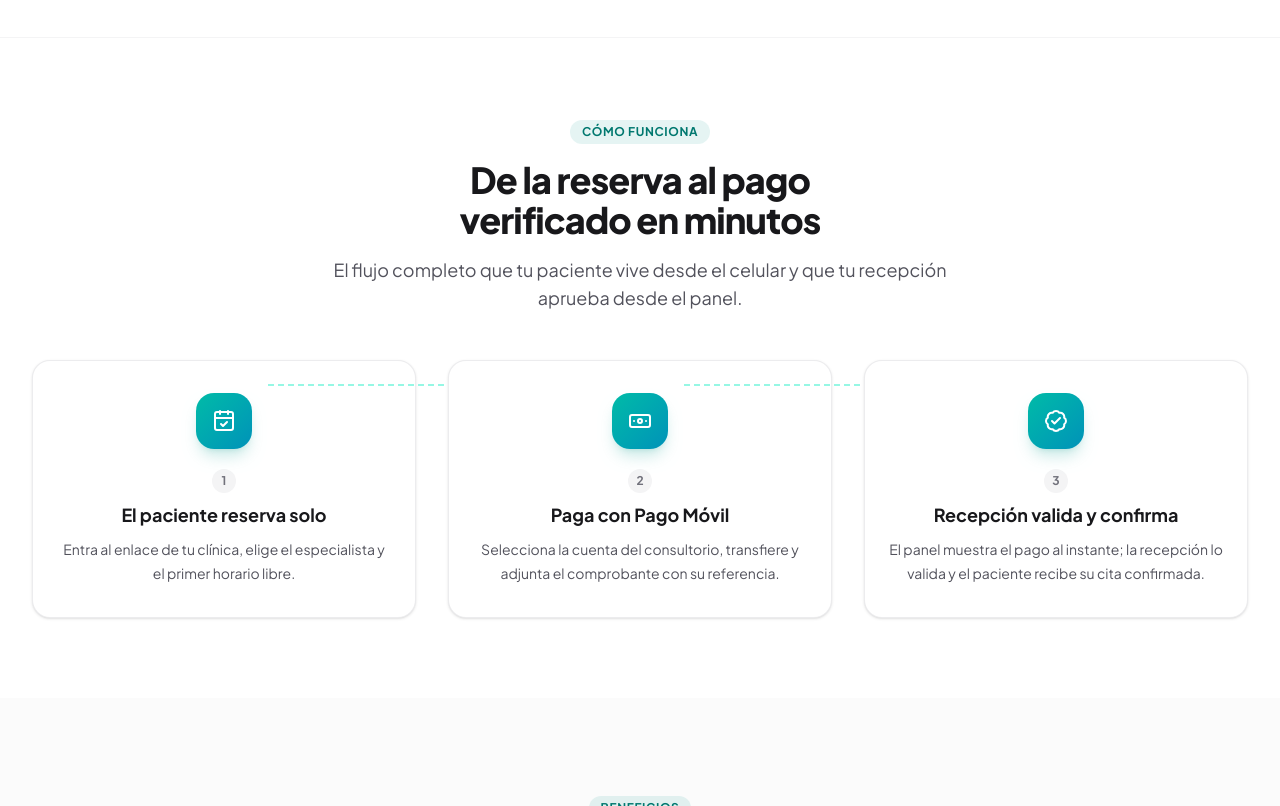
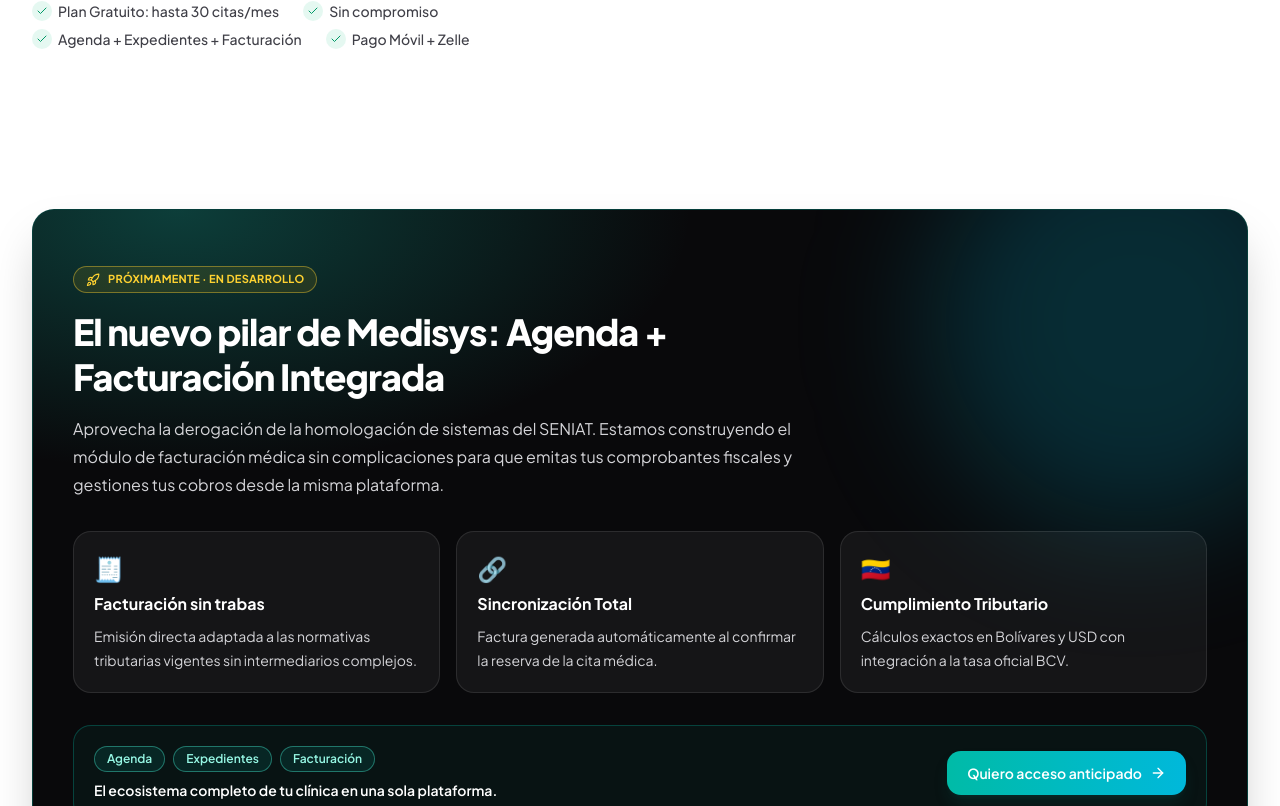
Before and after one commit to jggalviz/medisys, a Next.js app: page / in a window 1280 px wide. Shown: the part 854-1660 px from the top of the page. Built offline with nearby package versions, Linux system fonts and the light colour scheme; no server answers.

Commit message:
feat(landing): agregar banner y seccion destacada para el nuevo modulo de facturacion integrada SENIAT

```diff
--- a/src/app/page.tsx
+++ b/src/app/page.tsx
@@ -11,8 +11,10 @@
   Check,
   LayoutDashboard,
   MessageCircle,
+  Rocket,
   ShieldCheck,
   Smartphone,
+  Zap,
 } from "lucide-react"
 import type { LucideIcon } from "lucide-react"
 
@@ -63,6 +65,11 @@
 /** CTA del Plan Gratuito (freemium): hasta 30 citas al mes, sin compromiso. */
 const WHATSAPP_FREE_URL = `https://wa.me/${WHATSAPP_NUMBER}?text=${encodeURIComponent(
   "Hola Medisys 👋, quiero comenzar gratis con el Plan Gratuito (hasta 30 reservas al mes; pago al llegar a 30 reservas)."
+)}`
+
+/** CTA del módulo de Facturación Integrada (acceso anticipado). */
+const WHATSAPP_FACTURACION_URL = `https://wa.me/${WHATSAPP_NUMBER}?text=${encodeURIComponent(
+  "Hola Medisys 👋, quiero acceso anticipado al módulo de Facturación Integrada (Agenda + Expedientes + Facturación)."
 )}`
 
 /**
@@ -299,6 +306,17 @@
 
       <Container className="grid items-center gap-14 py-14 sm:py-20 lg:grid-cols-12 lg:gap-10 lg:py-24">
         <div className="max-w-2xl lg:col-span-6">
+          {/* Announcement badge: nuevo módulo de Facturación Integrada */}
+          <a
+            href="#facturacion"
+            className="inline-flex flex-wrap items-center gap-2 rounded-full border border-teal-400/40 bg-zinc-900 px-3.5 py-1.5 text-[11px] font-bold uppercase tracking-wide text-teal-200 shadow-lg shadow-teal-950/20 transition hover:border-teal-300 hover:bg-zinc-800 sm:text-xs"
+          >
+            <Zap className="size-3.5 shrink-0 text-amber-300" aria-hidden="true" />
+            Próximamente: Módulo de Facturación Integrada · Tras la nueva
+            normativa del SENIAT
+          </a>
+
+          <div className="mt-3">
             <a
               href="#precios"
               className="group inline-flex items-center gap-2.5 rounded-full border border-teal-200 bg-teal-50/80 py-1 pl-3 pr-3.5 text-sm font-medium text-teal-700 transition-colors hover:border-teal-300 hover:bg-teal-50"
@@ -313,6 +331,7 @@
                 aria-hidden="true"
               />
             </a>
+          </div>
 
           <h1 className="mt-6 text-balance text-4xl font-extrabold leading-[1.08] tracking-tight text-zinc-900 sm:text-5xl xl:text-[3.4rem]">
             Automatiza las citas de tu clínica y verifica cada{" "}
@@ -372,6 +391,7 @@
             {[
               "Plan Gratuito: hasta 30 citas/mes",
               "Sin compromiso",
+              "Agenda + Expedientes + Facturación",
               "Pago Móvil + Zelle",
             ].map(
               (item) => (
@@ -528,6 +548,112 @@
         </p>
       )}
     </div>
+  )
+}
+
+/* ================================================================== */
+/* Sección Facturación Integrada (próximamente)                        */
+/* ================================================================== */
+
+const PUNTOS_FACTURACION = [
+  {
+    emoji: "🧾",
+    titulo: "Facturación sin trabas",
+    texto:
+      "Emisión directa adaptada a las normativas tributarias vigentes sin intermediarios complejos.",
+  },
+  {
+    emoji: "🔗",
+    titulo: "Sincronización Total",
+    texto:
+      "Factura generada automáticamente al confirmar la reserva de la cita médica.",
+  },
+  {
+    emoji: "🇻🇪",
+    titulo: "Cumplimiento Tributario",
+    texto:
+      "Cálculos exactos en Bolívares y USD con integración a la tasa oficial BCV.",
+  },
+] as const
+
+function FacturacionSection() {
+  return (
+    <section id="facturacion" className="scroll-mt-20">
+      <Container className="py-12 sm:py-16">
+        <div className="relative overflow-hidden rounded-3xl border border-teal-500/30 bg-zinc-950 px-6 py-10 shadow-2xl sm:px-10 sm:py-14">
+          <div
+            className="pointer-events-none absolute inset-0 bg-[radial-gradient(65%_60%_at_12%_0%,rgba(20,184,166,0.30),transparent_65%)]"
+            aria-hidden="true"
+          />
+          <div
+            className="pointer-events-none absolute -right-24 -top-24 size-[26rem] rounded-full bg-cyan-500/20 blur-3xl"
+            aria-hidden="true"
+          />
+
+          <div className="relative flex flex-col gap-8">
+            <div className="flex flex-col gap-4">
+              <span className="inline-flex w-fit items-center gap-2 rounded-full border border-amber-300/40 bg-amber-400/10 px-3 py-1 text-[11px] font-bold uppercase tracking-wide text-amber-300">
+                <Rocket className="size-3.5" aria-hidden="true" />
+                Próximamente · En desarrollo
+              </span>
+              <h2 className="max-w-3xl text-3xl font-extrabold leading-tight tracking-tight text-white sm:text-4xl">
+                El nuevo pilar de Medisys: Agenda + Facturación Integrada
+              </h2>
+              <p className="max-w-3xl text-base leading-7 text-zinc-300">
+                Aprovecha la derogación de la homologación de sistemas del
+                SENIAT. Estamos construyendo el módulo de facturación médica sin
+                complicaciones para que emitas tus comprobantes fiscales y
+                gestiones tus cobros desde la misma plataforma.
+              </p>
+            </div>
+
+            <ul className="grid gap-4 sm:grid-cols-3">
+              {PUNTOS_FACTURACION.map((punto) => (
+                <li
+                  key={punto.titulo}
+                  className="flex h-full flex-col gap-2 rounded-2xl border border-white/10 bg-white/5 p-5"
+                >
+                  <span className="text-2xl" aria-hidden="true">
+                    {punto.emoji}
+                  </span>
+                  <h3 className="text-base font-bold text-white">
+                    {punto.titulo}
+                  </h3>
+                  <p className="text-sm leading-6 text-zinc-300">{punto.texto}</p>
+                </li>
+              ))}
+            </ul>
+
+            <div className="flex flex-col gap-4 rounded-2xl border border-teal-400/25 bg-teal-400/5 p-5 sm:flex-row sm:items-center sm:justify-between">
+              <div className="flex flex-col gap-2">
+                <div className="flex flex-wrap items-center gap-2">
+                  {["Agenda", "Expedientes", "Facturación"].map((pilar) => (
+                    <span
+                      key={pilar}
+                      className="rounded-full border border-teal-300/40 bg-teal-400/10 px-3 py-1 text-xs font-semibold text-teal-200"
+                    >
+                      {pilar}
+                    </span>
+                  ))}
+                </div>
+                <span className="text-sm font-semibold text-white">
+                  El ecosistema completo de tu clínica en una sola plataforma.
+                </span>
+              </div>
+              <a
+                href={WHATSAPP_FACTURACION_URL}
+                target="_blank"
+                rel="noopener noreferrer"
+                className="inline-flex h-11 shrink-0 items-center justify-center gap-2 rounded-xl bg-linear-to-r from-teal-500 to-cyan-500 px-5 text-sm font-semibold text-white shadow-lg shadow-teal-900/30 transition hover:brightness-110"
+              >
+                Quiero acceso anticipado
+                <ArrowRight className="size-4" aria-hidden="true" />
+              </a>
+            </div>
+          </div>
+        </div>
+      </Container>
+    </section>
   )
 }
 
@@ -924,6 +1050,7 @@
       <Navbar />
       <main className="flex-1">
         <HeroSection />
+        <FacturacionSection />
         <StepsSection />
         <GuiasSection guias={guias} />
         <BenefitsSection />
--- a/src/components/landing/Navbar.tsx
+++ b/src/components/landing/Navbar.tsx
@@ -18,6 +18,7 @@
 const NAV_ITEMS = [
   { label: "Beneficios", href: "#beneficios" },
   { label: "Cómo funciona", href: "#como-funciona" },
+  { label: "Facturación", href: "#facturacion" },
   { label: "Centro de Ayuda", href: "#conocimiento" },
   { label: "Precios", href: "#precios" },
 ] as const
```
Lines whose indentation alone changed are shown as unchanged.
